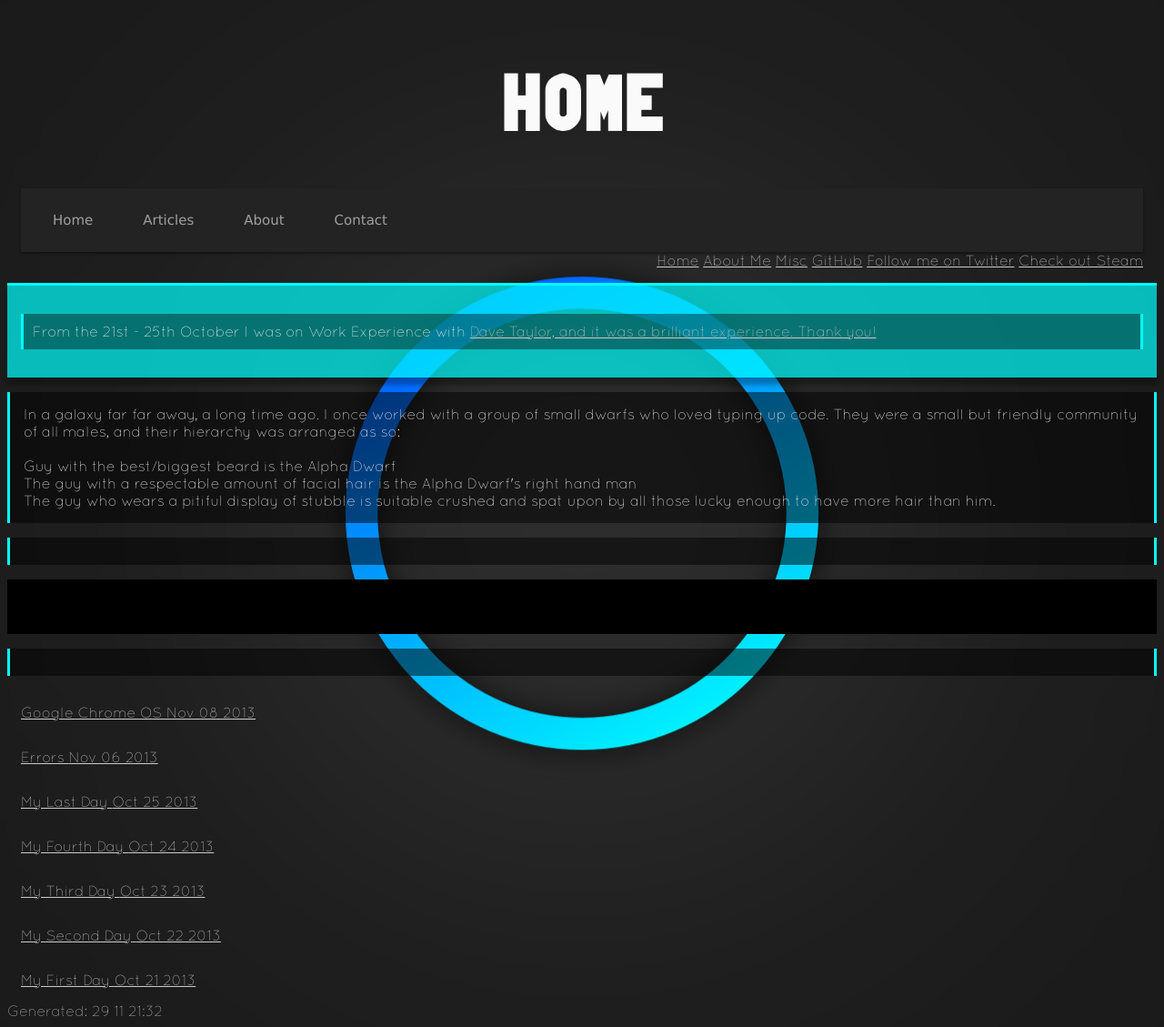
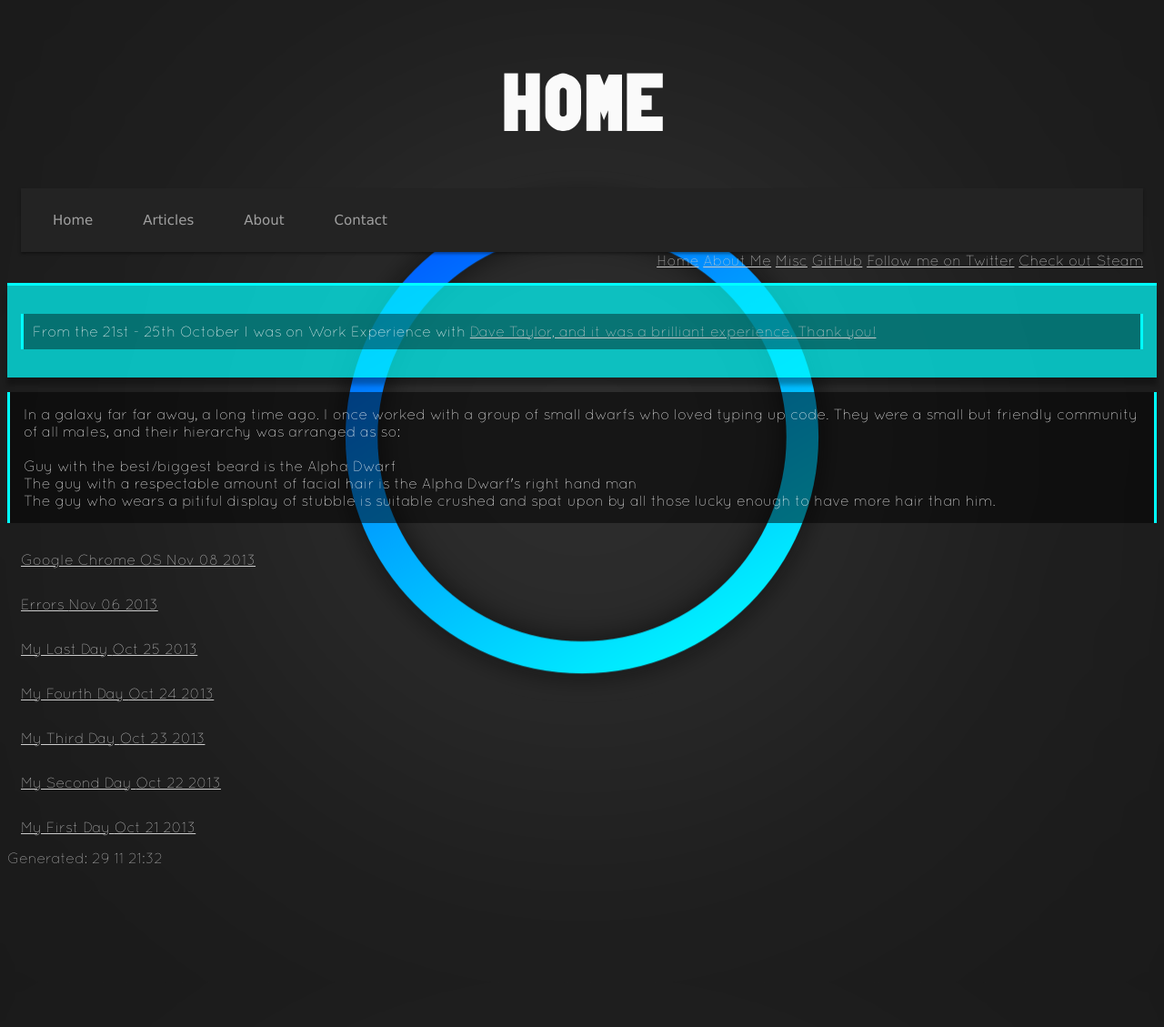
Before and after one commit to boffnoff/boffnoff.github.com, a Jekyll site: the page built from index.html, in a window 1280 px wide. Shown: the whole page at 91% size. Built offline with Jekyll 4.4.1, drawn with Linux system fonts in a browser that asks for light colours; after the commit the page ends 961 px from its top, so only the background shows below that.

Commit message:
removed it completely

```diff
--- a/index.html
+++ b/index.html
@@ -23,15 +23,7 @@ layout: master
   <br>
   The guy who wears a pitiful display of stubble is suitable crushed and spat upon by all those lucky enough to have more hair than him.
 </p>
-<p>
-    <pre><code>
-<script language="Javascript">
-<!--
-alert ("The difference between school and life? In school, you're taught a lesson and then given a test. In life, you are given a test that teaches you a lesson. -Tom Bodett")
-//-->
-</script>
-</code></pre>
-</p>
+
 
 <!--
 <p>
```
